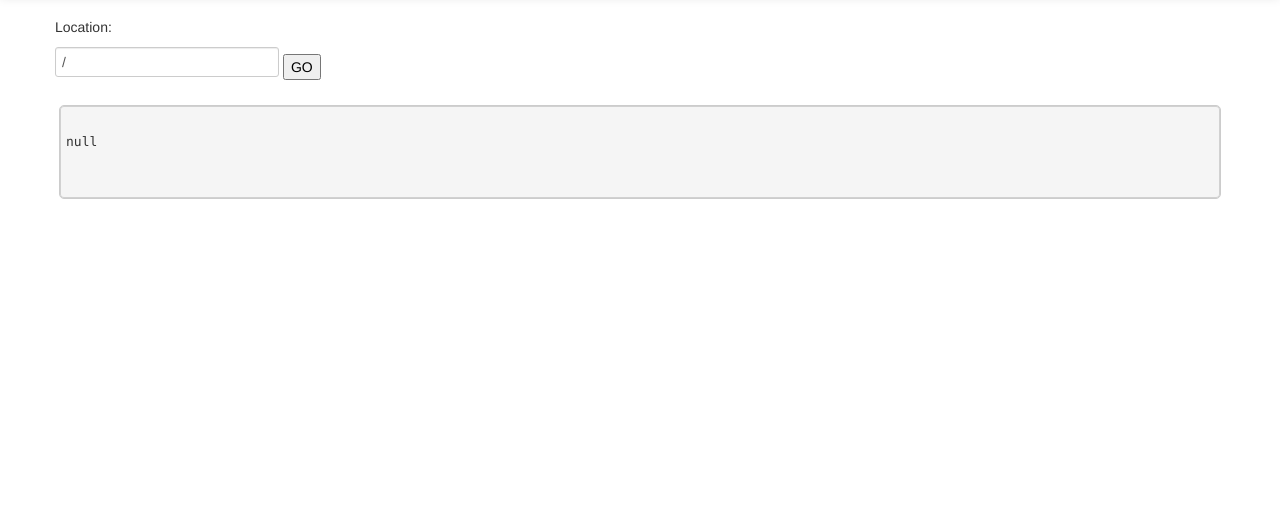
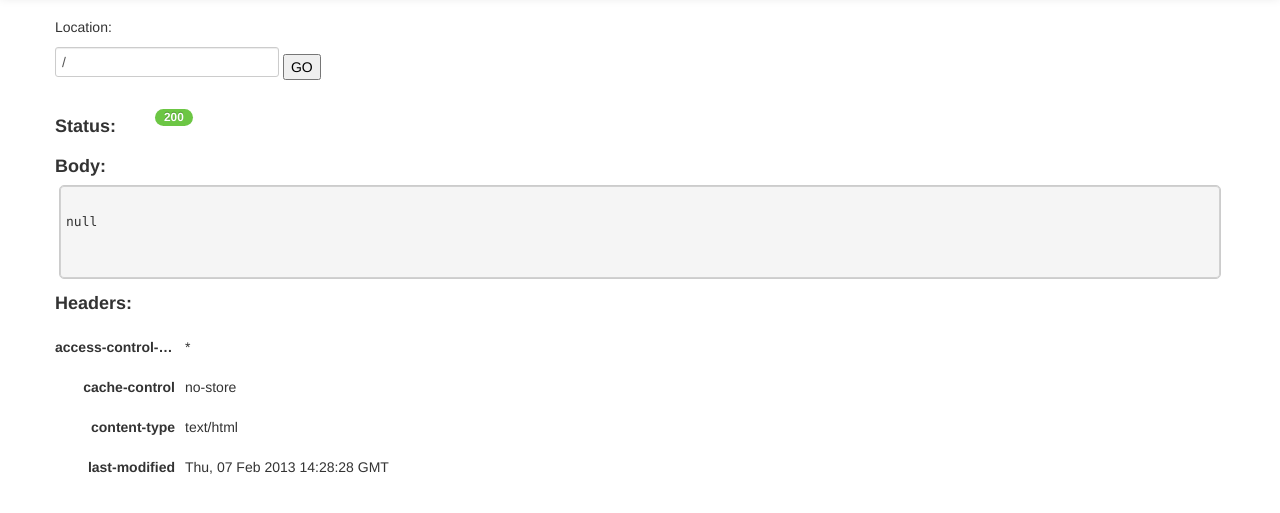
Before and after one commit to cainus/hyperjson-browser, a plain HTML site: page index.html in a window 1280 px wide. Shown: the part 43-556 px from the top of the page. Drawn offline with nearby package versions, Linux system fonts and the light colour scheme; files that its build step writes are made by us from their sources.

Commit message:
added headers and statuscode to output

```diff
--- a/index.html
+++ b/index.html
@@ -133,11 +133,32 @@
          return json;
        }
 
+       function headersToHtml(headers){
+         var html = '';
+         for(var k in headers){
+           v = headers[k];
+           html += '<dl class="dl-horizontal"><dt>' + k + '</dt><dd>' + v + '</dd></dl>';
+         }
+         return html;
+       }
+
+       function statusToHtml(status){
+         var type = '';
+         switch(true){
+           case (status >= 200 && status < 300) : type = 'badge-success'; break;
+           case (status >= 300 && status < 400) : type = 'badge-info'; break;
+           case (status >= 400) : type = 'badge-important'; break;
+         }
+         return '<span class="badge ' + type + '">' + status + '</span>';
+       }
+
        function retrieveUrl(url){
           superagent
             .get(url)
             .set('Accept', 'application/json')
             .end(function(res){
+              $('#responseStatus').html(statusToHtml(res.status));
+              $('#responseHeaders').html(headersToHtml(res.header));
 
               $('#loaded').html(render(res.body));
 
@@ -199,9 +220,26 @@
         <input type="text" name="url" id="urlField" value="/" />
         <input type="button" id="goBtn" value="GO" />
       </form></p>
+      <div class="row">
+        <div class="span1">
+          <h4>Status: </h4>
+        </div>
+        <div class="span1">
+          <div id="responseStatus"></div>
+        </div>
+      </div>
+      <h4>Body:</h4>
       <pre>
       <div id="loaded"></div>
       </pre>
+      <div class="row">
+        <div class="span12">
+          <h4>Headers:</h4>
+        </div>
+        <div class="span12">
+          <div id="responseHeaders"></div>
+        </div>
+      </div>
     </div> <!-- /container -->
 
     <!-- Le javascript
```
